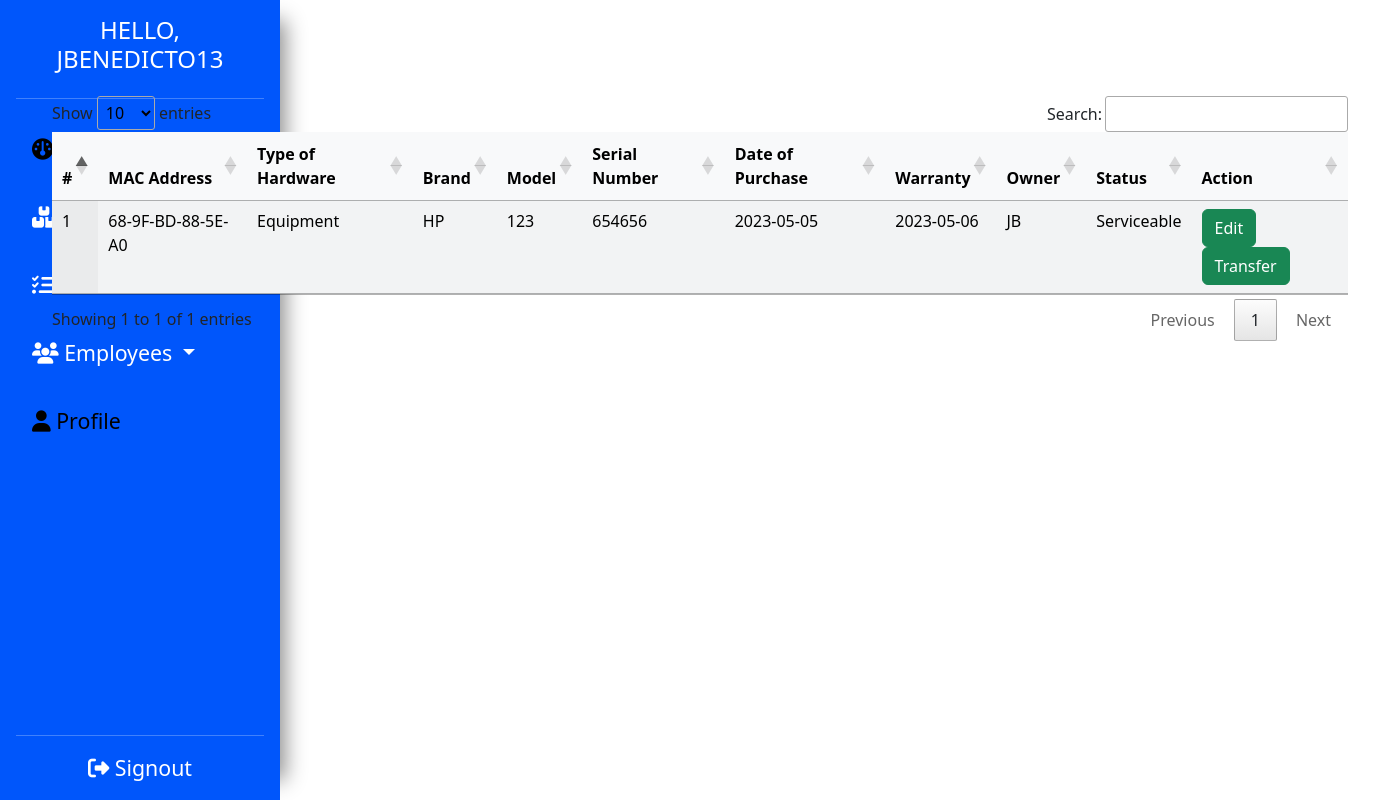
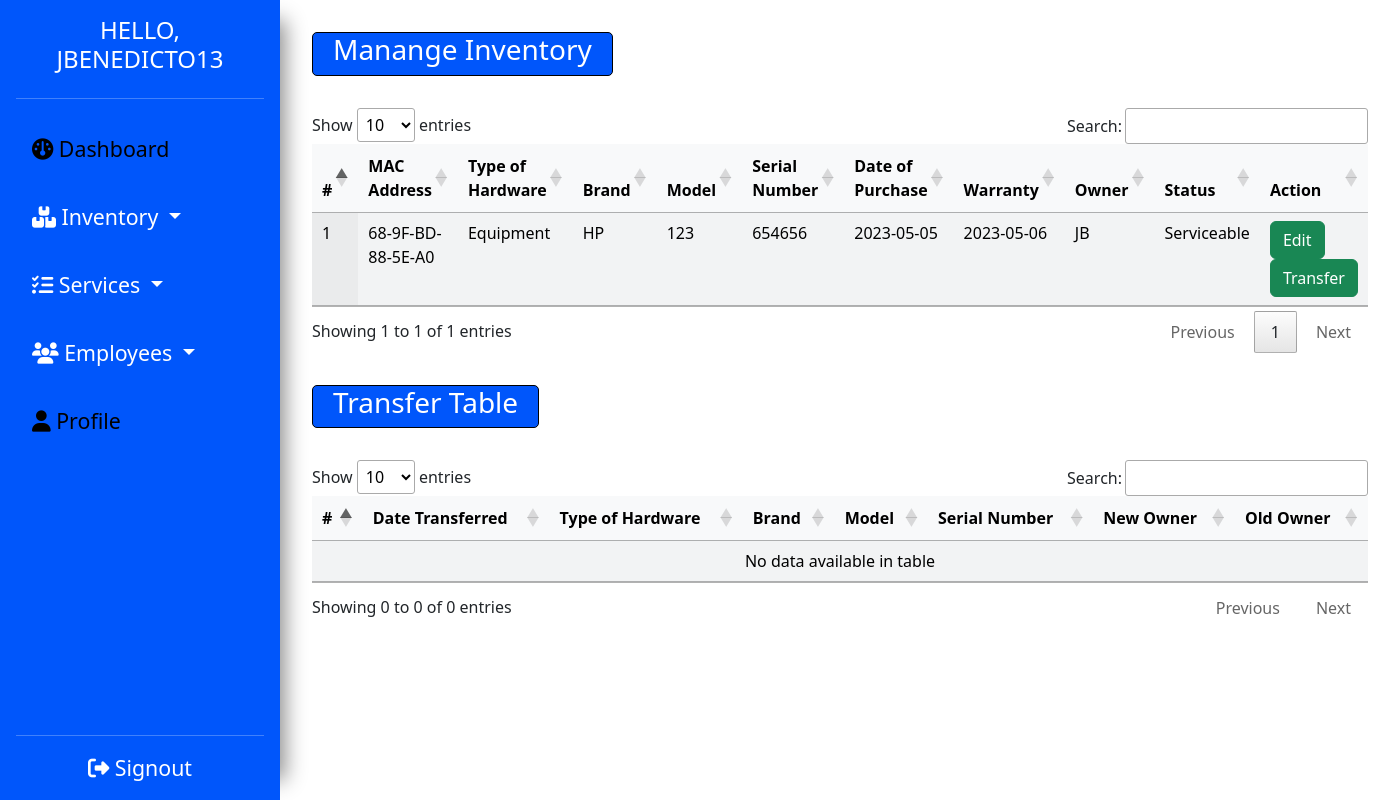
Before and after one commit to res1ro3/ict_inventory_system, a PHP site: page /inventory/manageInventory.php in a window 1400 px wide. Run offline with PHP 8.4, Linux system fonts and the light colour scheme; a user stored in the database is signed in; data comes from the database, SQL or seed files in the repository; data that the repository does not hold is empty; some libraries are stand-ins or nearby versions.

Commit message:
fix transfer issue and re layout inventory

```diff
--- a/admin/dashboard.php
+++ b/admin/dashboard.php
@@ -68,7 +68,7 @@
                     </div>
                 </div>
             </div>
-            <div>sadasd
+            <div>Chart Here
                 <canvas id="myChart"></canvas>
             </div>
         </div>
--- a/admin/styles/dashboard.css
+++ b/admin/styles/dashboard.css
@@ -9,6 +9,7 @@
     width: max-content;
     color: #fff;
     margin: 0 0 30px 0;
+    padding: 0px 20px;
     border: #000 1px solid;
     border-radius: 5px;
 }
--- /dev/null
+++ b/inventory/inventory.css
@@ -0,0 +1,19 @@
+.inventory {
+    width: 100%;
+    display: flex;
+}
+
+.inventory .inventory-container {
+    width: 100%;
+    margin: 0 2rem;
+}
+
+.dashboard-header {
+    background-color: #0056FB;
+    width: max-content;
+    color: #fff;
+    margin: 0 0 30px 0;
+    padding: 0px 20px;
+    border: #000 1px solid;
+    border-radius: 5px;
+}
--- a/inventory/manageInventory.php
+++ b/inventory/manageInventory.php
@@ -19,12 +19,16 @@
     <script src="../js/jquery.dataTables.min.js"></script>
     <link href="https://cdn.jsdelivr.net/npm/bootstrap@5.3.0-alpha2/dist/css/bootstrap.min.css" rel="stylesheet" integrity="sha384-aFq/bzH65dt+w6FI2ooMVUpc+21e0SRygnTpmBvdBgSdnuTN7QbdgL+OapgHtvPp" crossorigin="anonymous">
     <script src="https://cdn.jsdelivr.net/npm/sweetalert2@11"></script>
+    <link rel="stylesheet" href="inventory.css">
 </head>
 <body>
-    <div class="container">
-    <div style="position: absolute; left: 0; top: 0;" id="sidebar-placeholder"><?php include("../sidebar.php") ?></div>
-        <h3>Inventory</h3>
-        <button class="btn btn-dark mb-3" onclick="location.href='./add.php'">Add</button>
+    <div class="inventory">
+    <div style="" id="sidebar-placeholder"><?php include("../sidebar.php") ?></div>
+    <div class="inventory-container">
+    <div class="tbl_manage_inventory">
+        <div class="dashboard-header" style="margin: 2rem 0">
+            <h3>Manange Inventory</h3>
+        </div>
             <table id="ictnetworkhardwareTbl" class="display table table-light" style="width:100%">
                 <thead>
                     <tr>
@@ -73,6 +77,55 @@
                     </tr>
                     <?php $count++; } ?>
             </table>
+        </div>
+
+        <div class="tbl_transfer">
+        <div class="dashboard-header" style="margin: 2rem 0">
+            <h3>Transfer Table</h3>
+        </div>
+            <table id="tbl_transfer" class="display table table-light" style="width: 100%">
+                <thead>
+                    <tr>
+                        <th>#</th>
+                        <th>Date Transferred</th>
+                        <th>Type of Hardware</th>
+                        <th>Brand</th>
+                        <th>Model</th>
+                        <th>Serial Number</th>
+                        <th>New Owner</th>
+                        <th>Old Owner</th>
+                    </tr>
+                </thead>
+                <tbody>
+                    <?php
+                        $sql="
+                        SELECT date_transferred, type_of_hardware, brand, model, serial_number, new_owner, old_owner
+                        FROM ict_transfer_tbl
+                        JOIN ict_network_hardware_tbl
+                        ON ict_network_hardware_tbl.mac_address = ict_transfer_tbl.mac_address
+                        ";
+                        $query = $conn->prepare($sql);
+                        $query->execute();
+                        $result = $query->fetchAll();
+                        $count = 1;
+                        foreach ($result as $row) {
+                    ?>
+                    <tr>
+                        <td><?= $count ?></td>
+                        <td><?= $row['date_transferred'] ?></td>
+                        <td><?= $row['type_of_hardware'] ?></td>
+                        <td><?= $row['brand'] ?></td>
+                        <td><?= $row['model'] ?></td>
+                        <td><?= $row['serial_number'] ?></td>
+                        <td><?= $row['new_owner'] ?></td>
+                        <td><?= $row['old_owner'] ?></td>
+
+                    </tr>
+                    <?php $count++; } ?>
+            </table>
+        </div>
+    </div>
+
 
         <!-- Edit Modal -->
             <div class="modal fade" id="editModal" tabindex="-1" aria-labelledby="editModalLabel" aria-hidden="true">
@@ -295,7 +348,7 @@
                     // $('#ownerInp').val(res.employee_id);
                     $('#currentownerInp').val(res.owner_name);
                 }
-            });
+            })
         }
 
         function update() {
@@ -376,7 +429,8 @@
                         current_owner: $('#currentownerInp').val(),
                         new_owner: $('#newownerInp').val(),
                     }
-                }).then((res) => {
+                })
+                .then((res) => {
                     if (res > 0) {
                         Swal.fire({
                             title: 'Success!',
@@ -432,6 +486,7 @@
 
         $(document).ready(function () {
             $('#ictnetworkhardwareTbl').DataTable();
+            $('#tbl_transfer').DataTable();
         });
     </script>
 </html>
--- a/inventory/transfer.php
+++ b/inventory/transfer.php
@@ -10,7 +10,7 @@
     $current_owner = $_POST['current_owner'];
     $new_owner = $_POST['new_owner'];
 
-    $response = [$mac_address, $current_owner, $new_owner];
+    // $response = [$mac_address, $current_owner, $new_owner];
 
     date_default_timezone_set("Asia/Hong_Kong");
     // $date = date('h:i:sa');
```
Also changed, not shown: inventory/manageTransfer.php (+17 -8 lines). Lines whose indentation alone changed are shown as unchanged.
